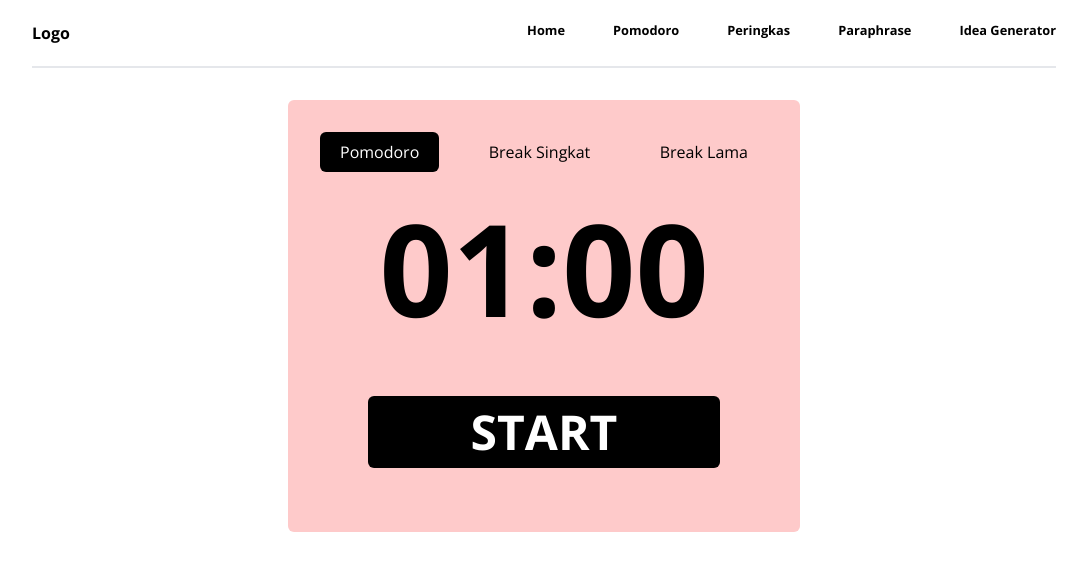
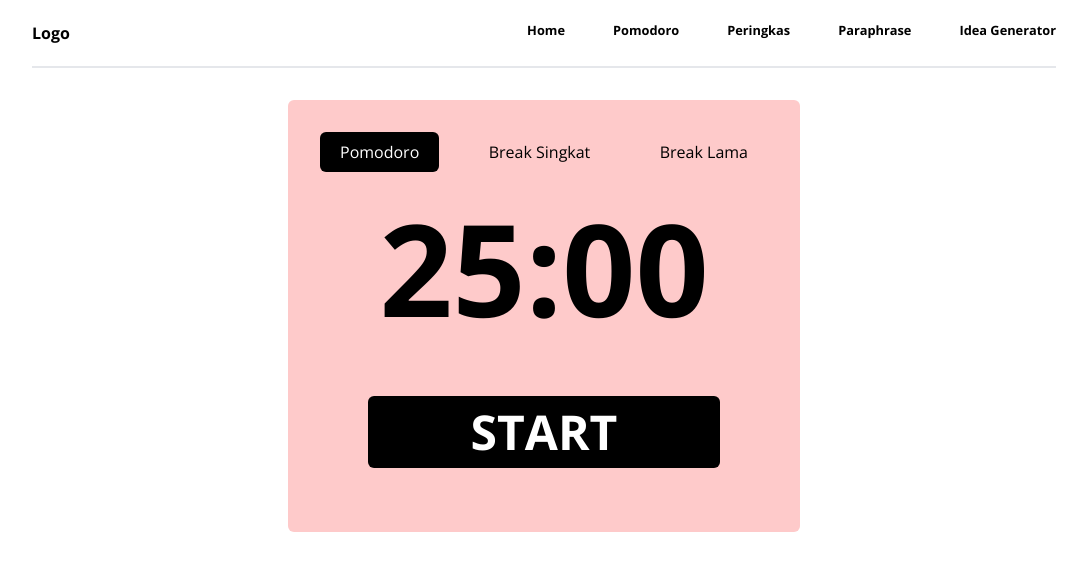
Before and after one commit to guntekhunter/productivity-app, a Next.js app: page /pomodoro in a window 1280 px wide. Shown: the top 570 px of the page, without its empty margins (96-1183 px from the left). Built offline with nearby package versions, Linux system fonts and the light colour scheme.

Commit message:
fead: start on button space clicked

```diff
--- a/src/app/components/Timer.tsx
+++ b/src/app/components/Timer.tsx
@@ -2,14 +2,14 @@
 import React, { useEffect, useState } from "react";
 import addNotification from "react-push-notification";
 
-const cycleTimes = [2, 1]; // Cycle times in minutes
+const cycleTimes = [5, 25]; // Cycle times in minutes
 const cycleCountLimit = 4;
 
 export default function Timer() {
-  const [seconds, setSeconds] = useState(1 * 60);
+  const [seconds, setSeconds] = useState(25 * 60);
   const [isActive, setIsActive] = useState(false);
   const [cycleCount, setCycleCount] = useState(0);
-  const [selectedTime, setSelectedTime] = useState(1);
+  const [selectedTime, setSelectedTime] = useState(25);
   const [notifAudio, setNotifAudio] = useState(false);
   const [selectedName, setSelectedName] = useState("pomodoro");
 
@@ -23,7 +23,7 @@ export default function Timer() {
             setIsActive(false);
 
             if (cycleCount === cycleCountLimit) {
-              setSeconds(3 * 60);
+              setSeconds(15 * 60);
               setCycleCount(0);
               setSelectedName("long-break");
               addNotification({
@@ -35,7 +35,7 @@ export default function Timer() {
                 duration: 6000,
               });
               setNotifAudio(true);
-              return 3 * 60;
+              return 15 * 60;
             } else if (selectedName === "short-break") {
               const nextCycleSeconds = cycleTimes[1] * 60;
               setSeconds(nextCycleSeconds);
@@ -177,7 +177,7 @@ export default function Timer() {
                       : "hover:bg-opacity-10 hover:bg-black"
                   } px-5 py-2 rounded-md `}
                   onClick={() => {
-                    changeTime(1, "pomodoro");
+                    changeTime(25, "pomodoro");
                   }}
                 >
                   Pomodoro
@@ -189,14 +189,14 @@ export default function Timer() {
                       : "hover:bg-opacity-10 hover:bg-black"
                   } px-5 py-2 rounded-md `}
                   onClick={() => {
-                    changeTime(2, "short-break");
+                    changeTime(5, "short-break");
                   }}
                 >
                   Break Singkat
                 </button>
                 <button
                   onClick={() => {
-                    changeTime(3, "long-break");
+                    changeTime(15, "long-break");
                   }}
                   className={`${
                     selectedName === "long-break"
@@ -213,6 +213,13 @@ export default function Timer() {
             </div>
             <div className="flex justify-around py-[2rem]">
               <button
+                onKeyDown={(e) => {
+                  if (e.code === "Space") {
+                    e.preventDefault();
+                    setIsActive(!isActive);
+                    startCountdown;
+                  }
+                }}
                 onClick={startCountdown}
                 className="bg-black text-white text-[3rem] font-bold px-[5rem] w-[22rem] rounded-md"
               >
```
